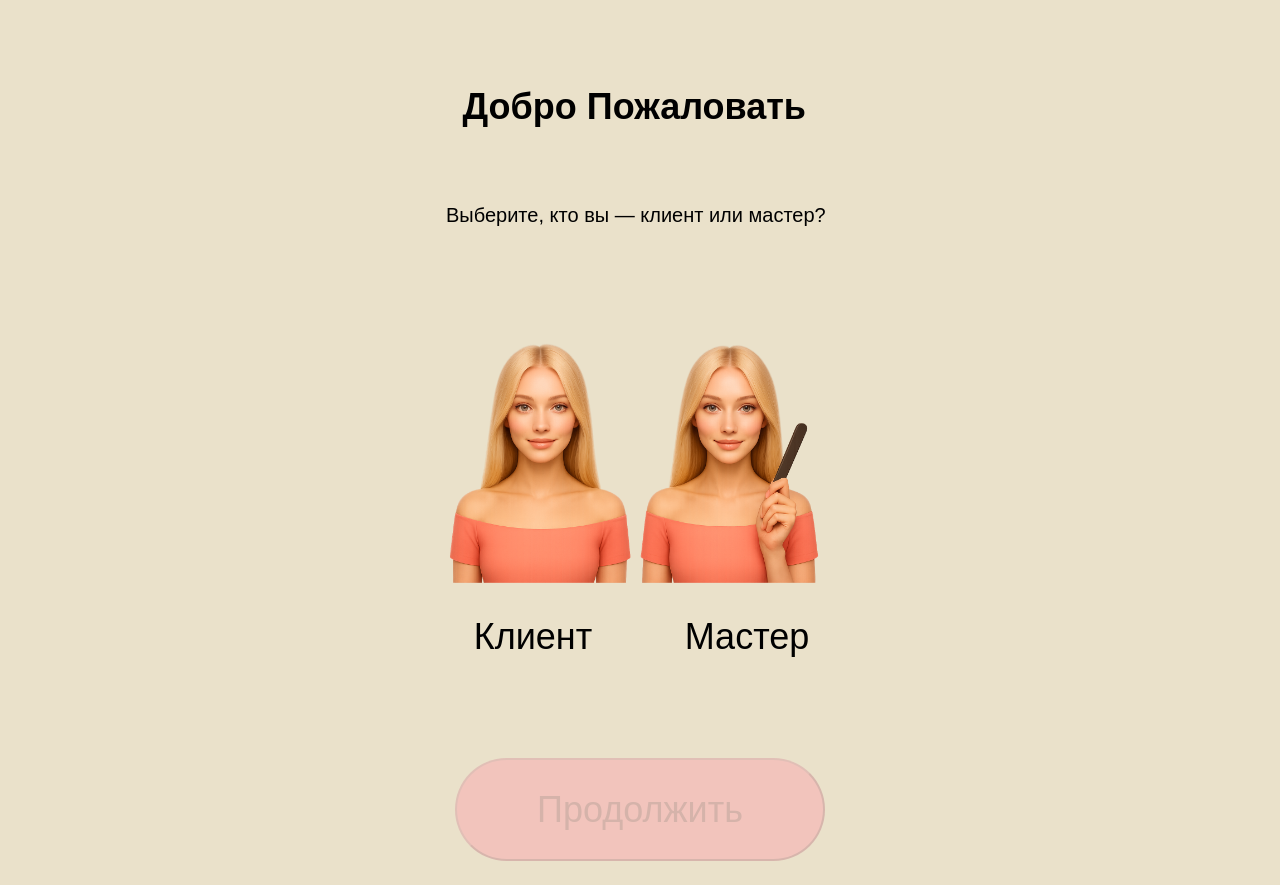
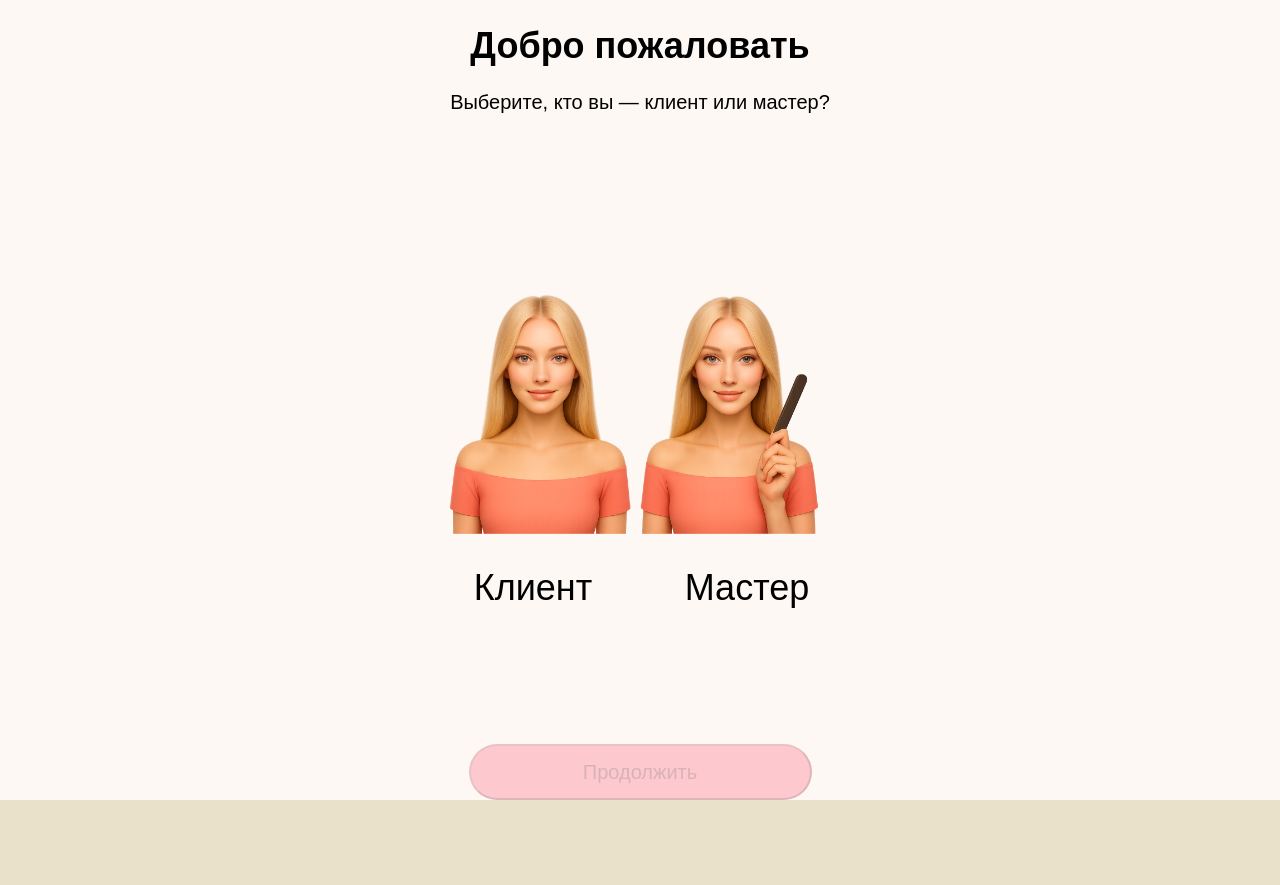
Before and after one commit to Graphite797/beautycraft-web, a React (Vite) app: page / in a window 1280 px wide. After the commit the page ends 800 px from the top, so only its background shows below. Built offline with nearby package versions, Linux system fonts and the light colour scheme; a web font is replaced by a local one.

Commit message:
фикс бага: убран лишний слэш

```diff
--- a/src/components/RoleSelectionScreen.jsx
+++ b/src/components/RoleSelectionScreen.jsx
@@ -1,55 +1,43 @@
-import React, { useState } from "react";
+import { useState } from "react";
 
 export default function RoleSelectionScreen() {
-  const [selected, setSelected] = useState(null);
+  const [selected, setSelected] = useState("");
 
   return (
-    <div className="min-h-screen bg-[#eae1ca] flex flex-col items-center px-5 pt-[61px] pb-[24px] font-sf text-white">
-      {/* Заголовок */}
-      <h1 className="text-[36px] font-bold leading-[43px] w-[355px] text-left">
-        Добро Пожаловать
-      </h1>
+    <div className="h-screen flex flex-col justify-between items-center bg-[#fdf8f4] px-4 py-6">
+      {/* Верх */}
+      <div className="text-center">
+        <h1 className="text-[36px] leading-[43px] text-black font-bold">Добро пожаловать</h1>
+        <p className="text-[20px] mt-2 text-black">Выберите, кто вы — клиент или мастер?</p>
+      </div>
 
-      {/* Подзаголовок */}
-      <p className="mt-[51px] w-[388px] text-[20px] leading-[24px] text-left">
-        Выберите, кто вы — клиент или мастер?
-      </p>
-
-      {/* Иконки выбора */}
-      <div className="flex gap-4 mt-[72px]">
-        {/* Клиент */}
+      {/* Центр — аватарки */}
+      <div className="flex gap-4">
         <div
           onClick={() => setSelected("client")}
           className={`flex flex-col items-center cursor-pointer transition-all rounded-xl overflow-hidden ${
-            selected === "client" ? "ring-4 ring-[#fe99a9]" : ""  }`}
+            selected === "client" ? "ring-4 ring-[#fe99a9]" : ""
+          }`}
         >
-          <img
-            src="/icons/client.png"
-            alt="Клиент"
-            className="w-[214px] h-[286px] object-cover"
-          />
-          <span className="mt-[10px] text-[36px] leading-[43px]">Клиент</span>
+          <img src="/icons/client.png" alt="Клиент" className="w-[214px] h-[286px] object-cover" />
+          <span className="mt-[10px] text-[36px] leading-[43px] text-black">Клиент</span>
         </div>
 
-        {/* Мастер */}
         <div
           onClick={() => setSelected("master")}
           className={`flex flex-col items-center cursor-pointer transition-all rounded-xl overflow-hidden ${
-            selected === "master" ? "ring-4 ring-[#fe99a9]" : ""  }`}
+            selected === "master" ? "ring-4 ring-[#fe99a9]" : ""
+          }`}
         >
-          <img
-            src="/icons/master.png"
-            alt="Мастер"
-            className="w-[214px] h-[286px] object-cover"
-          />
-          <span className="mt-[10px] text-[36px] leading-[43px]">Мастер</span>
+          <img src="/icons/master.png" alt="Мастер" className="w-[214px] h-[286px] object-cover" />
+          <span className="mt-[10px] text-[36px] leading-[43px] text-black">Мастер</span>
         </div>
       </div>
 
-      {/* Кнопка */}
+      {/* Низ — кнопка */}
       <button
         disabled={!selected}
-        className="mt-auto w-[370px] h-[103px] bg-[#fe99a9] rounded-full text-white text-[36px] font-bold disabled:opacity-40"
+        className="w-[343px] h-[56px] bg-[#fe99a9] rounded-full text-white text-[20px] font-medium disabled:opacity-50"
         onClick={() => console.log("Выбранная роль:", selected)}
       >
         Продолжить
```
